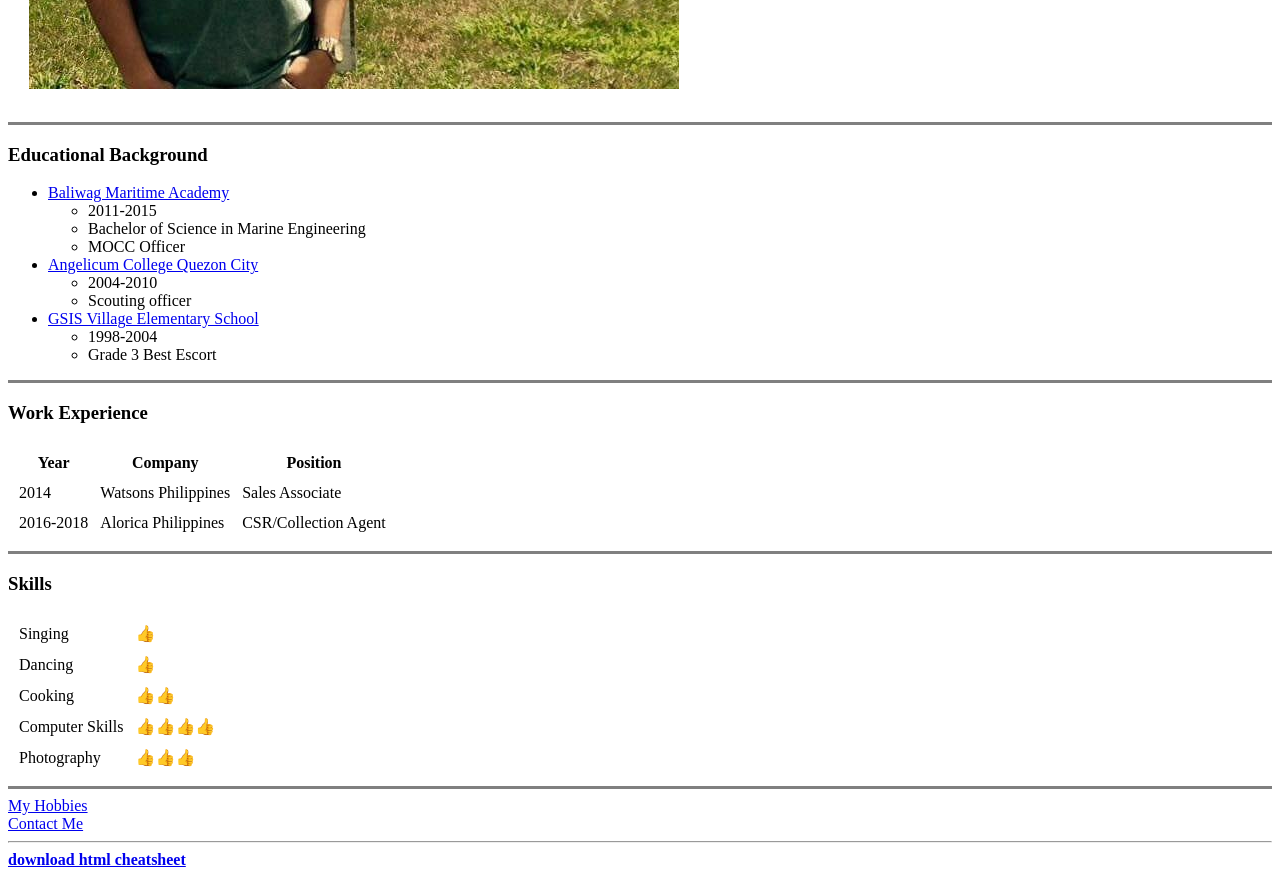
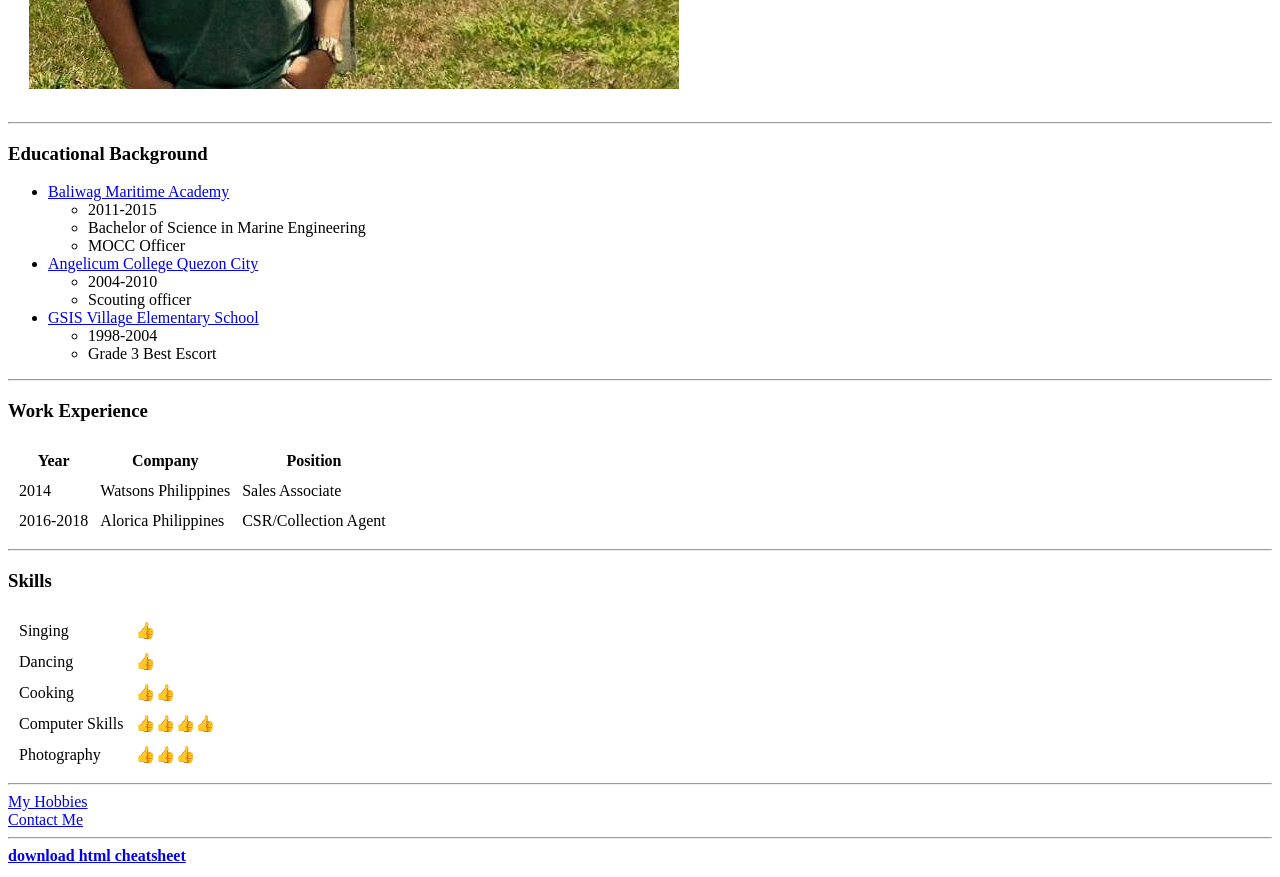
Before and after one commit to atlaz0718/CV, a plain HTML site: page index.html in a window 1280 px wide. Shown: the part 580-1457 px from the top of the page. Drawn offline with Linux system fonts and the light colour scheme.

Commit message:
Update index.html

```diff
--- a/index.html
+++ b/index.html
@@ -5,6 +5,8 @@
   <meta charset="utf-8">
   <title>
     きら JP's Awesome Site</title>
+  <link rel="stylesheet" href="css/style.css">
+
 </head>
 
 <body>
@@ -16,7 +18,7 @@
       <p><em>Aspiring <strong>Web Developer</strong> in the near future as well. I love UBE(purple jam), playing games and staring at my computer for 7 hours.(kidding hehe)</em></p></td>
     </tr>
   </table>
-  <hr size="3" noshade>
+  <hr>
 
   <h3>Educational Background</h3>
     <ul>
@@ -37,7 +39,7 @@
           <li>Grade 3 Best Escort</li>
         </ul>
     </ul>
-    <hr size="3" noshade>
+    <hr>
     <h3>Work Experience</h3>
     <table cellspacing="10">
       <thead>
@@ -65,7 +67,7 @@
 
     </table>
 
-    <hr size="3" noshade>
+    <hr>
     <h3>Skills</h3>
     <table cellspacing="10">
         <tr>
@@ -89,7 +91,7 @@
           <td>👍👍👍</td>
         </tr>
     </table>
-    <hr size="3" noshade>
+    <hr>
 
     <a href="hobbies.html">My Hobbies</a><br>
     <a href="Contact Me.html">Contact Me</a>
```
